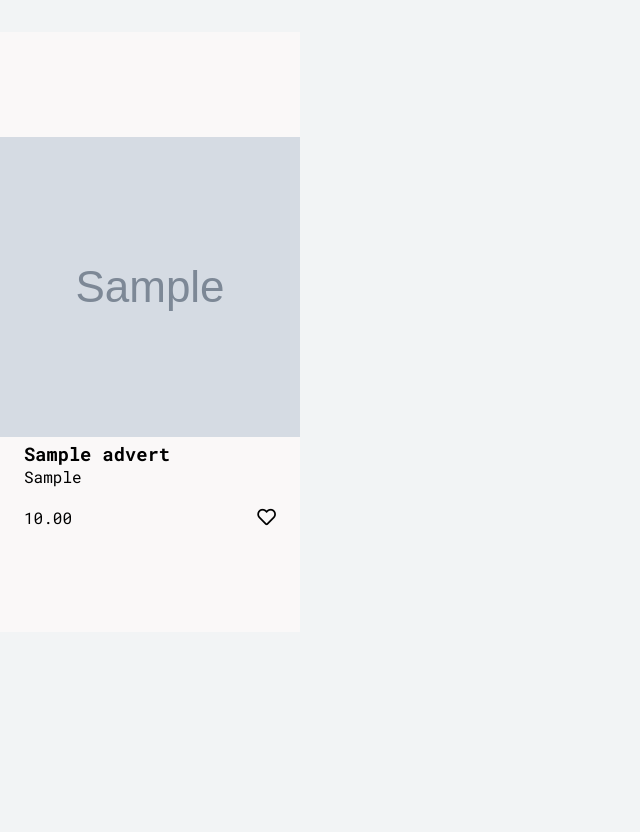
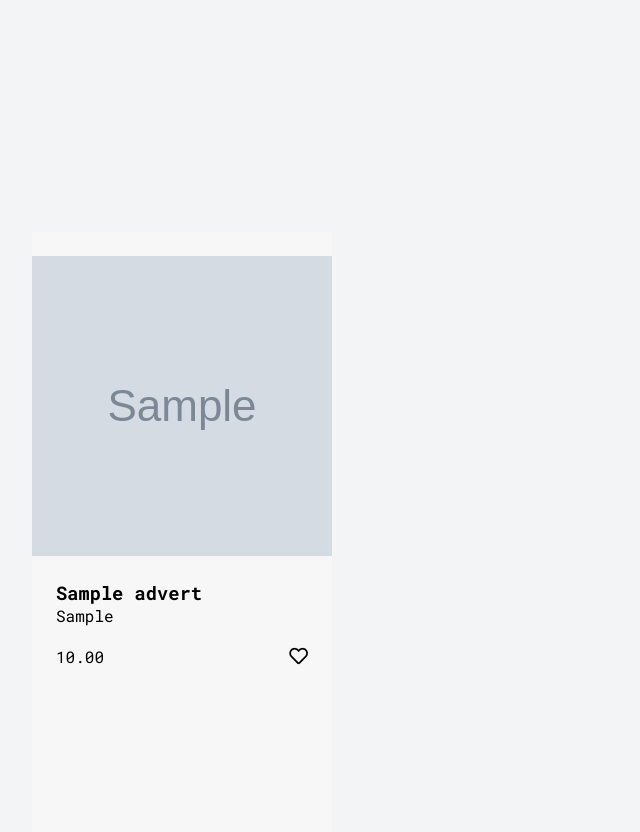
Before and after one commit to myanch200/advertio, a Django app: page / in a window 1280 px wide. Shown: the part 80-912 px from the top of the page, without its empty margins (0-640 px from the left). Run offline with Django 3.2, Linux system fonts and the light colour scheme; tables that the repository leaves empty hold one stand-in row (values such as "Sample post"); grey boxes marked "Sample" are stand-in pictures.

Commit message:
[Fix] Styling the add card , adding tooltip for some of the buttons

```diff
--- a/static/css/card-utils.css
+++ b/static/css/card-utils.css
@@ -1,17 +1,17 @@
 .card-item{
     display: flex;
-    justify-content: center;
+    justify-content: flex-start;
+    gap:20px;
     align-items: center;
     flex-direction: column;
     height: 600px;
     width: 300px;
-    background-color: rgb(250, 248, 248);
+    background-color: rgb(247, 247, 247);
     padding: 1.5rem;
 
 
 }
 .card-header img{
-    align-self: flex-start;
     width: 300px;
     height: 300px;
 }
@@ -50,6 +50,45 @@ width: 100%;        }
     width: 100%;
     min-height: 100vh;
     height: fit-content;
+    margin-left: 2rem;
+    flex-wrap:wrap-reverse;
 
 
 }
+.wishlist-button{
+    display: inline-block;
+    position: relative;
+    cursor: pointer;
+}
+.wishlist-tooltip{
+display: none;
+width: 120px;
+  background-color: black;
+  color: #fff;
+  text-align: center;
+  padding: 5px 0;
+  border-radius: 6px;
+
+  /* Position the tooltip text - see examples below! */
+  position: absolute;
+  z-index: 1;
+  left: 50%;
+  transform: translateX(-60px);
+  margin-bottom: 1.5rem;
+}
+.wishlist-tooltip::after{
+    content: " ";
+    position: absolute;
+    top: 100%; /* At the bottom of the tooltip */
+    left: 50%;
+    margin-left: -5px;
+    border-width: 5px;
+    border-style: solid;
+    border-color: black transparent transparent transparent;
+}
+
+.wishlist-button:hover .wishlist-tooltip{
+    display: inline;
+    bottom: 100%;
+
+}
--- a/templates/accounts/landing_page.html
+++ b/templates/accounts/landing_page.html
@@ -22,7 +22,9 @@
                 <p>{{advert.location}} </p>
                 <div class="price-arranged">
                 <p>{{advert.price}} </p>
-                <i class="far fa-heart"></i>
+                <i class="far fa-heart wishlist-button">
+                    <span class="wishlist-tooltip">Add to wishlist </span>
+                </i>
             </div>
 
             </div>
```
Also changed, not shown: media/cloths1.PNG (added), media/cloths2.PNG (added), media/cloths3.PNG (added), media/cloths4.PNG (added), media/cloths5.PNG (added), media/fridge1.PNG (added), media/fridge2.PNG (added), media/fridge3.PNG (added), media/fridge4.PNG (added), 1 other file.
